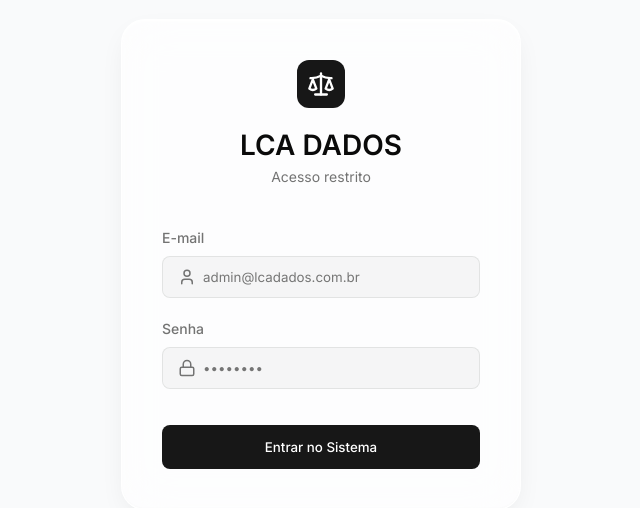
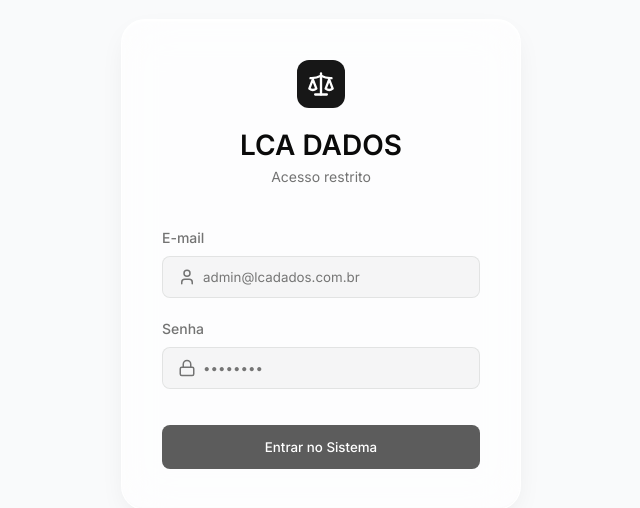
Before and after one commit to langcardosoadvocacia-design/LCA-DADOS, a React (Vite) app: page /login in a window 1280 px wide. Shown: the part 136-644 px from the top of the page, without its empty margins (319-959 px from the left). Built offline with nearby package versions, Linux system fonts and the light colour scheme; no server answers; a web font is replaced by a local one.

Commit message:
fix: resolve ts errors in auth context and login

```diff
--- a/src/contexts/AuthContext.tsx
+++ b/src/contexts/AuthContext.tsx
@@ -16,6 +16,7 @@ const AuthContext = createContext<AuthContextType>({
   loading: true,
 });
 
+// eslint-disable-next-line react-refresh/only-export-components
 export const useAuth = () => useContext(AuthContext);
 
 export function AuthProvider({ children }: { children: React.ReactNode }) {
--- a/src/pages/Login.tsx
+++ b/src/pages/Login.tsx
@@ -3,19 +3,49 @@ import { useNavigate } from 'react-router-dom';
 import { Scale, Lock, User } from 'lucide-react';
 import { motion } from 'framer-motion';
 import { toast } from 'sonner';
+import { supabase } from '../lib/supabase';
+import { useAuth } from '../contexts/AuthContext';
 
 export function Login() {
   const [email, setEmail] = useState('');
   const [password, setPassword] = useState('');
+  const [isLoading, setIsLoading] = useState(false);
   const navigate = useNavigate();
+  const { session } = useAuth();
 
-  const handleLogin = (e: React.FormEvent) => {
+  // Redirect to dashboard if already logged in
+  if (session) {
+    navigate('/', { replace: true });
+    return null;
+  }
+
+  const handleLogin = async (e: React.FormEvent) => {
     e.preventDefault();
-    if (email && password) {
-      toast.success('Login realizado com sucesso!');
-      navigate('/dashboard');
-    } else {
+    if (!email || !password) {
       toast.error('Preencha todos os campos!');
+      return;
+    }
+
+    setIsLoading(true);
+    try {
+      const { error } = await supabase.auth.signInWithPassword({
+        email,
+        password,
+      });
+
+      if (error) throw error;
+
+      toast.success('Bem-vindo de volta!');
+      navigate('/');
+    } catch (error) {
+      const authError = error as { message: string };
+      toast.error('Erro ao entrar', {
+        description: authError.message === 'Invalid login credentials'
+          ? 'E-mail ou senha incorretos.'
+          : 'Ocorreu um erro inesperado.',
+      });
+    } finally {
+      setIsLoading(false);
     }
   };
 
@@ -65,8 +95,19 @@ export function Login() {
             </div>
           </div>
 
-          <button type="submit" className="btn-primary" style={{ marginTop: '1rem', width: '100%', padding: '0.875rem' }}>
-            Entrar no Sistema
+          <button
+            type="submit"
+            className="btn-primary"
+            disabled={isLoading || !email || !password}
+            style={{
+              marginTop: '1rem',
+              width: '100%',
+              padding: '0.875rem',
+              cursor: (isLoading || !email || !password) ? 'not-allowed' : 'pointer',
+              opacity: (isLoading || !email || !password) ? 0.7 : 1,
+            }}
+          >
+            {isLoading ? 'Autenticando...' : 'Entrar no Sistema'}
           </button>
         </form>
       </motion.div>
```
